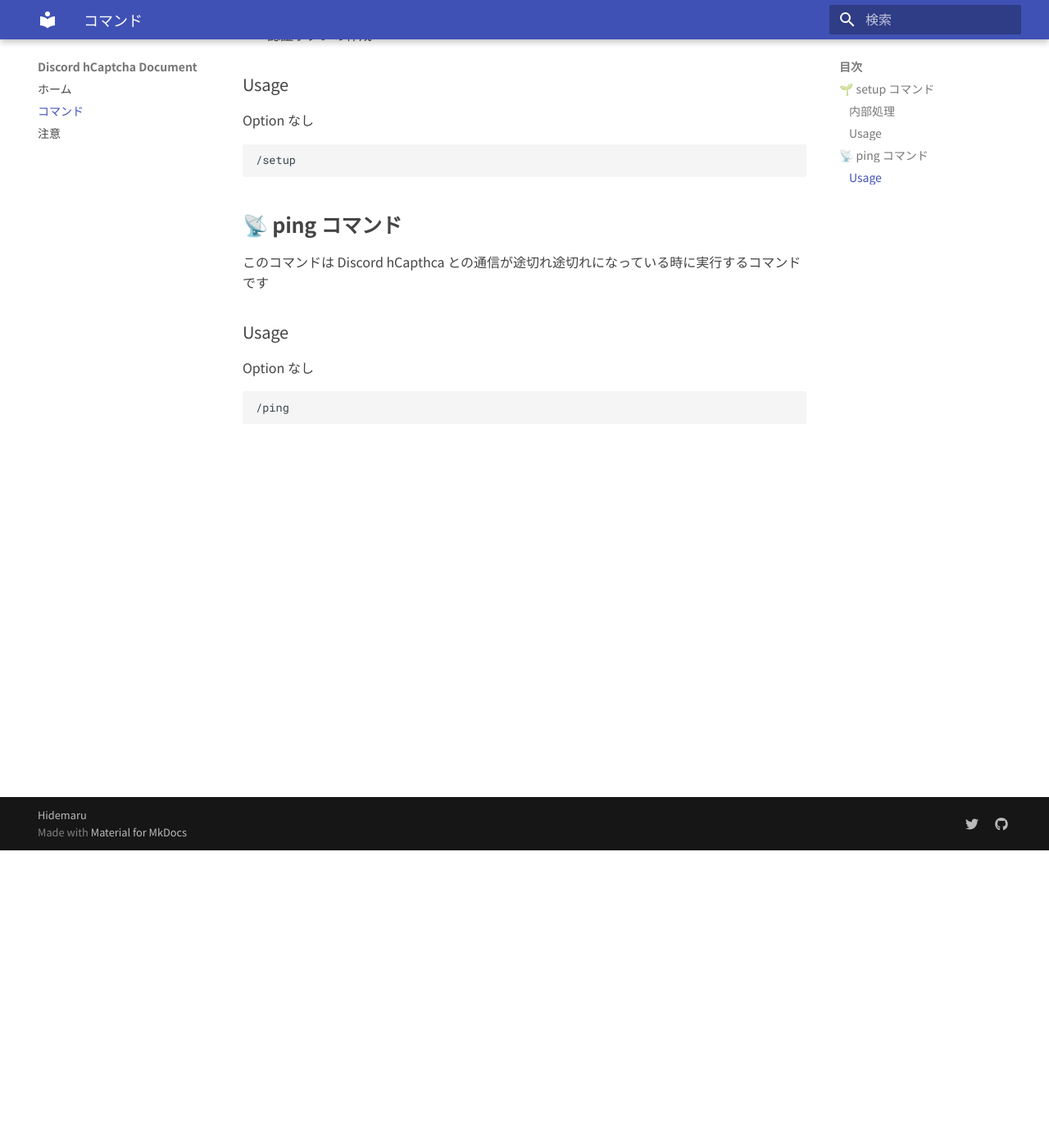
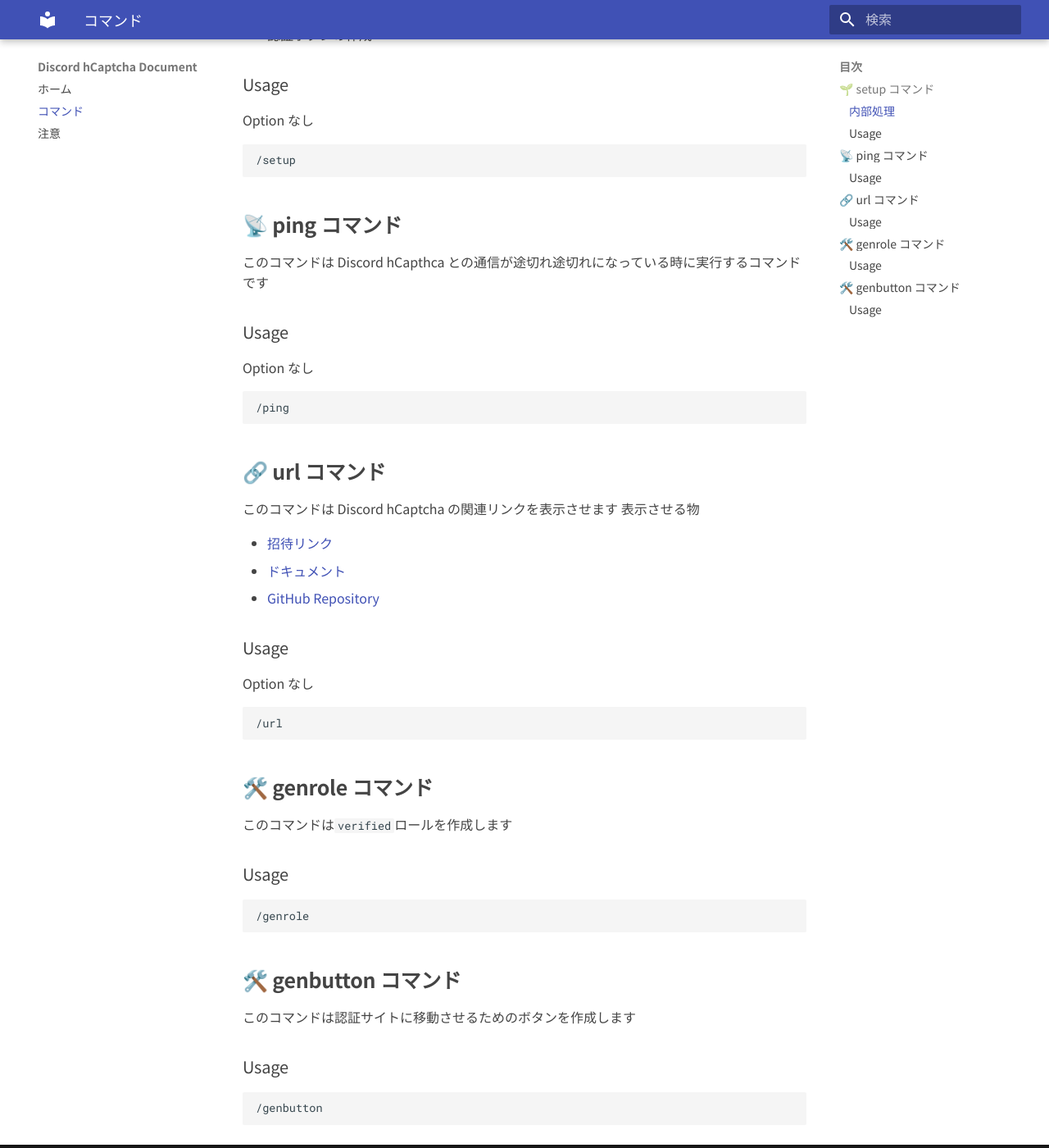
Before and after one commit to HidemaruOwO/discord-hcaptcha-doc, an MkDocs documentation site: the page built from doc/docs/command.md, in a window 1280 px wide and 1400 px high, scrolled down 363 px. Shown: the whole window at 82% size. Built offline with MkDocs 1.6.1 and Material for MkDocs 9.7.7, drawn with Linux system fonts in a browser that asks for light colours.

Commit message:
:books: コマンドドキュメントの追記 (doc/docs/command.md)

````diff
--- a/doc/docs/command.md
+++ b/doc/docs/command.md
@@ -27,3 +27,40 @@
 ```
 /ping
 ```
+
+## 🔗 url コマンド
+
+このコマンドは Discord hCaptcha の関連リンクを表示させます
+表示させる物
+
+- [招待リンク](https://discord.com/api/oauth2/authorize?client_id=1016347472022474773&permissions=1110517566518&scope=bot%20applications.commands)
+- [ドキュメント](https://discord-hcaptcha.doc.v-sli.me/)
+- [GitHub Repository](https://github.com/HidemaruOwO/discordjs-hcaptcha)
+
+### Usage
+
+Option なし
+
+```
+/url
+```
+
+## 🛠️ genrole コマンド
+
+このコマンドは`verified`ロールを作成します
+
+### Usage
+
+```
+/genrole
+```
+
+## 🛠️ genbutton コマンド
+
+このコマンドは認証サイトに移動させるためのボタンを作成します
+
+### Usage
+
+```
+/genbutton
+```
````
